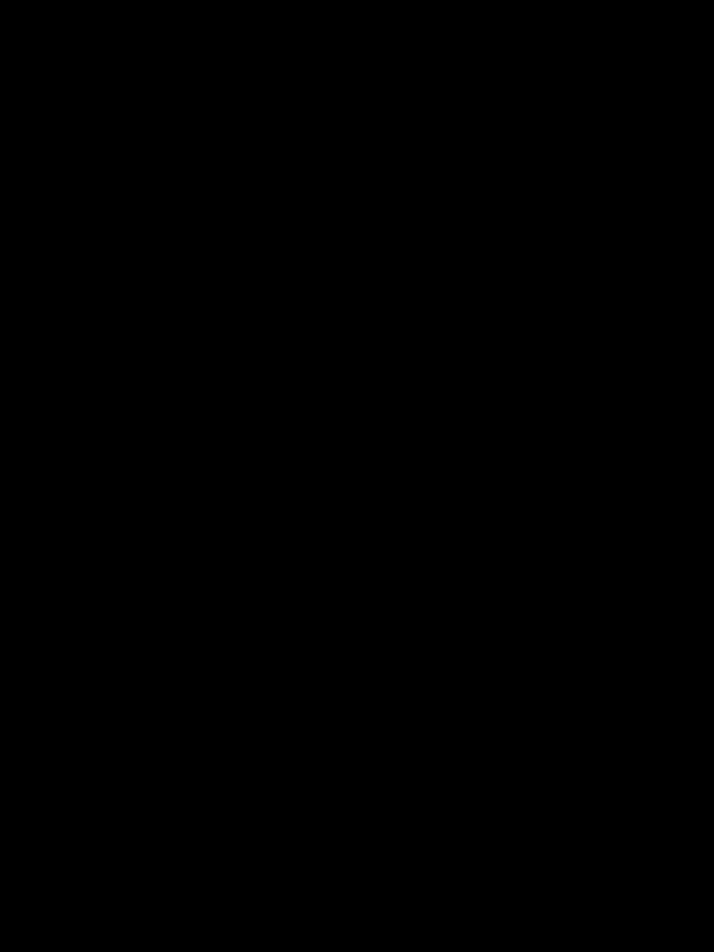
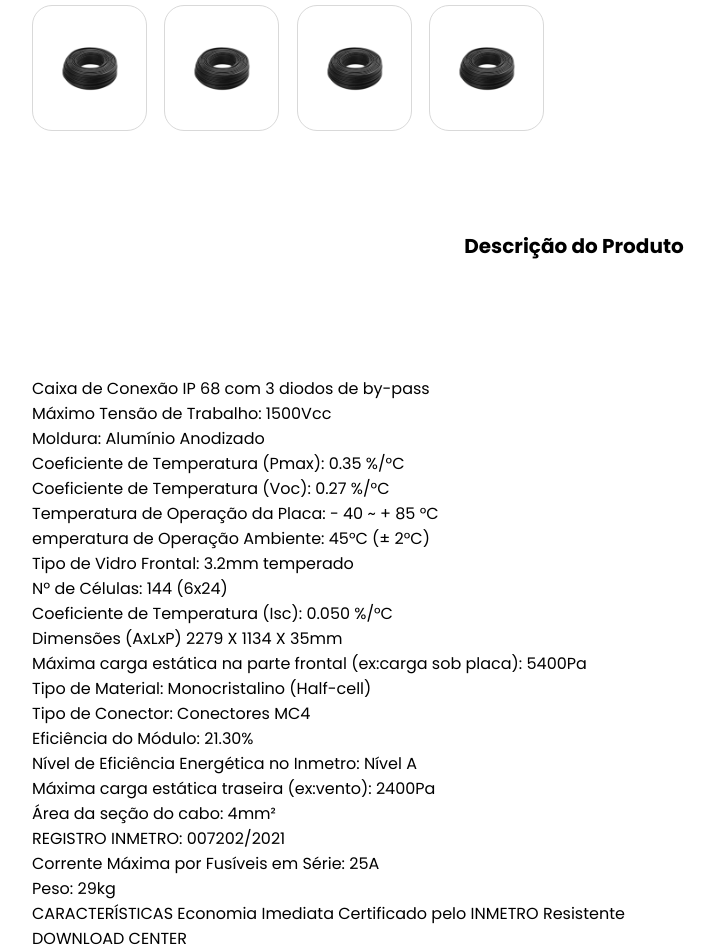
Before and after one commit to hackathon-equipe/HackathonFrontEnd, a Vue app: page /produto/caboSolar in a window 1280 px wide. Shown: the part 840-1792 px from the top of the page, without its empty margins (66-780 px from the left). Built offline with nearby package versions, Linux system fonts and the light colour scheme.

Commit message:
FEAT: continuando a pagina do produto #12

```diff
--- a/src/components/carousel/PadraoCarousel.vue
+++ b/src/components/carousel/PadraoCarousel.vue
@@ -1,7 +1,7 @@
 <script setup>
 import { useProdutosStore } from '@/stores/produtosStore';
 import SlideComponent from './SlideComponent.vue'
-import { Carousel, Navigation, Slide } from 'vue3-carousel'
+import { Carousel, Navigation, Slide } from 'vue3-carousel';
 import 'vue3-carousel/dist/carousel.css'
 const produtosStore = useProdutosStore()
 </script>
--- a/src/components/produtos/ProdutoComponent.vue
+++ b/src/components/produtos/ProdutoComponent.vue
@@ -1,4 +1,6 @@
 <script setup>
+import PadraoCarousel from '@/components/carousel/PadraoCarousel.vue'
+import TitleCarousel from '@/components/carousel/TitleCarousel.vue'
 import { computed } from 'vue'
 const props = defineProps({
   img: String,
@@ -12,12 +14,17 @@
 </script>
 <template>
   <main>
+    <div>
       <div class="img">
         <img class="oi" :src="imgSrc" />
       </div>
+    </div>
     <div class="informacoes">
       <span class="nome">{{ nome }}</span>
-      <span class="descricao">Lorem ipsum dolor sit amet consectetur adipiscing elit Ut et massa mi. Aliquam in hendrerit.</span>
+      <span class="descricao"
+        >Lorem ipsum dolor sit amet consectetur adipiscing elit Ut et massa mi. Aliquam in
+        hendrerit.</span
+      >
       <img class="oii" src="@/assets/images/estrelas.png" />
       <span class="preco">{{ preco }}</span>
       <span class="frete"> Calcule seu frete</span>
@@ -25,37 +32,112 @@
       <button class="button-add">Adicionar ao Carrinho</button>
     </div>
   </main>
+  <div class="imgs">
+    <div class="img-pqn"><img :src="imgSrc" /></div>
+    <div class="img-pqn"><img :src="imgSrc" /></div>
+    <div class="img-pqn"><img :src="imgSrc" /></div>
+    <div class="img-pqn"><img :src="imgSrc" /></div>
+  </div>
+
+  <h1 class="titulo-descricao">Descrição do Produto</h1>
+<div class="descricao">
+  <span>Caixa de Conexão IP 68 com 3 diodos de by-pass</span>
+ <span>Máximo Tensão de Trabalho: 1500Vcc</span>
+ <span>Moldura: Alumínio Anodizado</span>
+ <span>Coeficiente de Temperatura (Pmax): 0.35 %/°C</span>
+ <span>Coeficiente de Temperatura (Voc): 0.27 %/°C</span>
+ <span>Temperatura de Operação da Placa: - 40 ~ + 85 °C</span>
+ <span>emperatura de Operação Ambiente: 45°C (± 2°C)</span>
+ <span>Tipo de Vidro Frontal: 3.2mm temperado</span>
+ <span>Nº de Células: 144 (6x24)</span>
+ <span>Coeficiente de Temperatura (Isc): 0.050 %/°C</span>
+ <span>Dimensões (AxLxP) 2279 X 1134 X 35mm</span>
+ <span>Máxima carga estática na parte frontal (ex:carga sob placa): 5400Pa</span>
+ <span>Tipo de Material: Monocristalino (Half-cell)</span>
+ <span>Tipo de Conector: Conectores MC4</span>
+ <span>Eficiência do Módulo: 21.30%</span>
+ <span>Nível de Eficiência Energética no Inmetro: Nível A</span>
+<span>Máxima carga estática traseira (ex:vento): 2400Pa</span>
+ <span>Área da seção do cabo: 4mm²</span>
+ <span>REGISTRO INMETRO: 007202/2021</span>
+ <span>Corrente Máxima por Fusíveis em Série: 25A</span>
+ <span>Peso: 29kg</span>
+ <span>CARACTERÍSTICAS Economia Imediata Certificado pelo INMETRO Resistente</span>
+<span>DOWNLOAD CENTER
+</span></div>
+<div class="carousel-produtos">
+  <TitleCarousel title="Produtos Similares" />
+  <PadraoCarousel />
+  </div>
+    <h1 class="titulo-descricao">Comentários</h1>
+    <div class=comentario>
+    <div class="divs"><img :src="imgSrc" /><span>Vinicius Gabryel Pereira</span></div>
+    <div><span>Excelente!</span><img src="@/assets/images/estrelas.png"/></div>
+        <div><span>Painel solar muito grande, recomendo pela qualidade.</span></div>
+    </div>
 </template>
 <style scoped>
 @import url('https://fonts.googleapis.com/css2?family=Poppins:ital,wght@0,100;0,200;0,300;0,400;0,500;0,600;0,700;0,800;0,900;1,100;1,200;1,300;1,400;1,500;1,600;1,700;1,800;1,900&display=swap');
-main{
+.descricao span{
+  margin-left: calc(10vw - 30px);
+    font-size: 16px;
+}
+.carousel-produtos{
+    padding-top: 100px;
+}
+.titulo-descricao{
+  font-size: 20px;
+  padding: 100px;
+  text-align: center;
+}
+.imgs {
+  display: flex;
+  justify-content: space-between;
+  width: 40vw;
+  margin-left: calc(10vw - 30px);
+  margin-top: 1vw;
+}
+.img-pqn {
+  display: flex;
+  align-items: center;
+  justify-content: center;
+  width: 9vw;
+  border: 1px solid #d9d9d9;
+  border-radius: 20px;
+}
+
+.img-pqn img {
+  width: 100%;;
+  padding: 10px;
+}
+main {
   margin-top: 100px;
   display: flex;
   justify-content: center;
 }
-.frete{
+.frete {
   border-bottom: 1px solid black;
   margin-bottom: 20px;
 }
-.button-comprar{
-    border-radius:20px;
+.button-comprar {
+  border-radius: 20px;
   height: 45px;
-    color:white;
-    background-color: #29375B;
+  color: white;
+  background-color: #29375b;
   border: none;
   font-weight: 500;
   margin: 20px 0px;
 }
-.button-add{
+.button-add {
   background-color: transparent;
   border-radius: 20px;
   height: 45px;
-    color:#29375B;
+  color: #29375b;
   font-weight: 500;
-    border: 2px solid #29375B;
+  border: 2px solid #29375b;
 }
 .img {
-    border: 1px solid #D9D9D9;
+  border: 1px solid #d9d9d9;
   border-radius: 20px;
   display: flex;
   justify-content: center;
@@ -64,13 +146,13 @@
   padding: 40px;
   width: 40vw;
 }
-.informacoes{
+.informacoes {
   display: flex;
   flex-direction: column;
   justify-content: center;
   width: 40vw;
 }
-.descricao{
+.descricao {
   margin: 15px 0px;
 }
 .oi {
```
Lines whose indentation alone changed are shown as unchanged.
